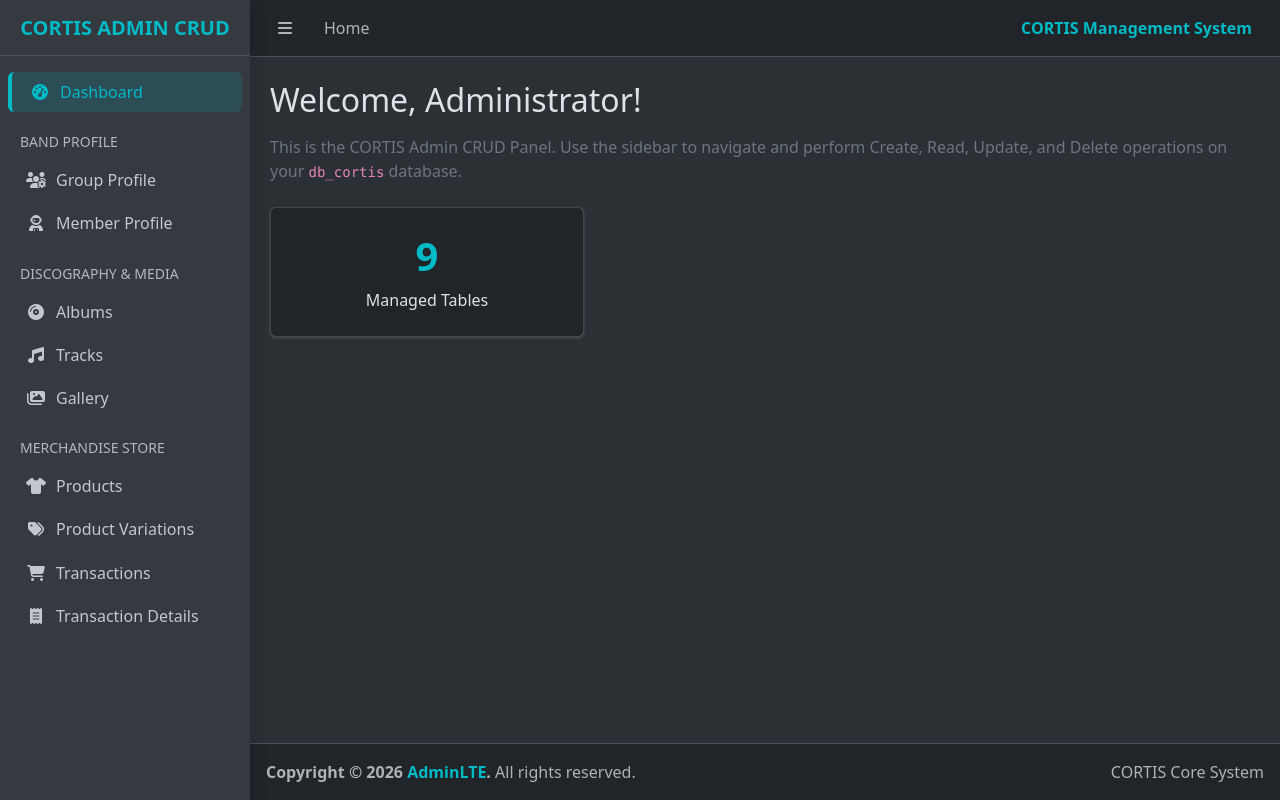
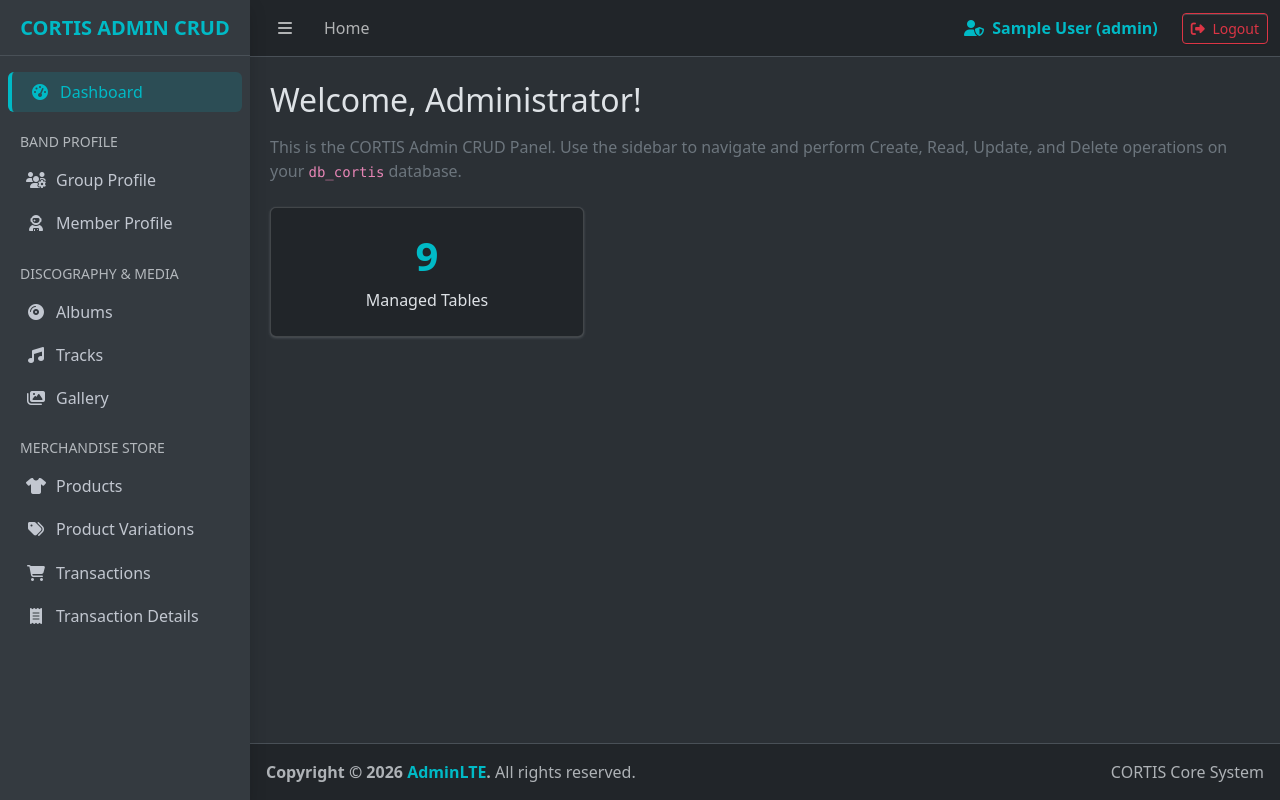
Before and after one commit to Ramadhani24-UX/PBL_Website-Grup-Band-Cortis_Kelompok-7_5E, a PHP site: page /Admin/index.php in a window 1280 px wide. Run offline with PHP 8.4, Linux system fonts and the light colour scheme; the visitor is signed in with stand-in values (Sample User, id 1).

Commit message:
feat(auth): [4.2] implement session middleware, role display, and logout protection

```diff
--- /dev/null
+++ b/Admin/auth_check.php
@@ -0,0 +1,11 @@
+<?php
+if (session_status() === PHP_SESSION_NONE) {
+    session_start();
+}
+
+// Proteksi halaman backend: tolak akses langsung jika belum login
+if (!isset($_SESSION['admin_id']) || empty($_SESSION['admin_id'])) {
+    header('Location: login.php?auth_required=1');
+    exit;
+}
+?>
--- a/Admin/header.php
+++ b/Admin/header.php
@@ -1,6 +1,10 @@
 <?php
+require_once 'auth_check.php';
+
 // Mendeteksi halaman yang sedang dibuka agar menu sidebar menyala (active)
 $current_page = basename($_SERVER['PHP_SELF']);
+$admin_name   = $_SESSION['full_name'] ?? $_SESSION['username'] ?? 'Admin';
+$admin_role   = $_SESSION['admin_role'] ?? 'Staff';
 ?>
 <!DOCTYPE html>
 <html lang="en" data-bs-theme="dark">
@@ -104,9 +108,16 @@ $current_page = basename($_SERVER['PHP_SELF']);
                     <a href="index.php" class="nav-link">Home</a>
                 </li>
             </ul>
-            <ul class="navbar-nav ms-auto">
+            <ul class="navbar-nav ms-auto align-items-center gap-2">
+                <li class="nav-item d-none d-md-block">
+                    <span class="nav-link text-accent fw-bold">
+                        <i class="fas fa-user-shield me-1"></i> <?= htmlspecialchars($admin_name) ?> (<?= htmlspecialchars($admin_role) ?>)
+                    </span>
+                </li>
                 <li class="nav-item">
-                    <span class="nav-link text-accent fw-bold">CORTIS Management System</span>
+                    <a href="logout.php" class="btn btn-sm btn-outline-danger" onclick="return confirm('Yakin ingin keluar dari panel Admin?')">
+                        <i class="fas fa-sign-out-alt me-1"></i> Logout
+                    </a>
                 </li>
             </ul>
         </div>
```
Also changed, not shown: Admin/logout.php (added, +9 -0 lines).
